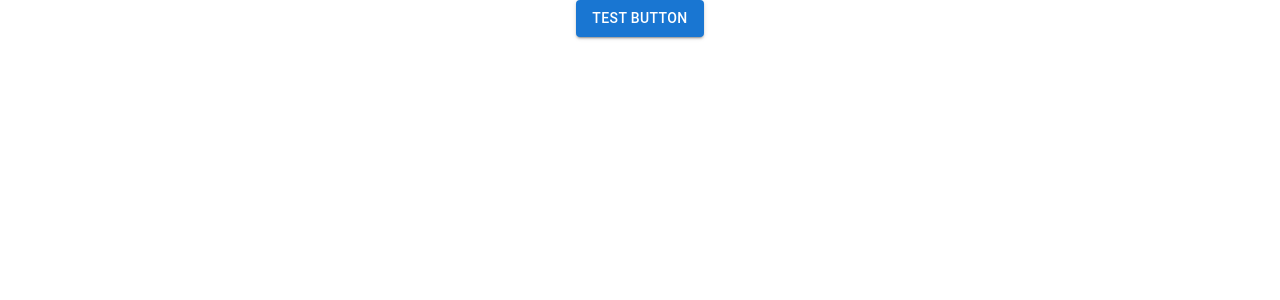
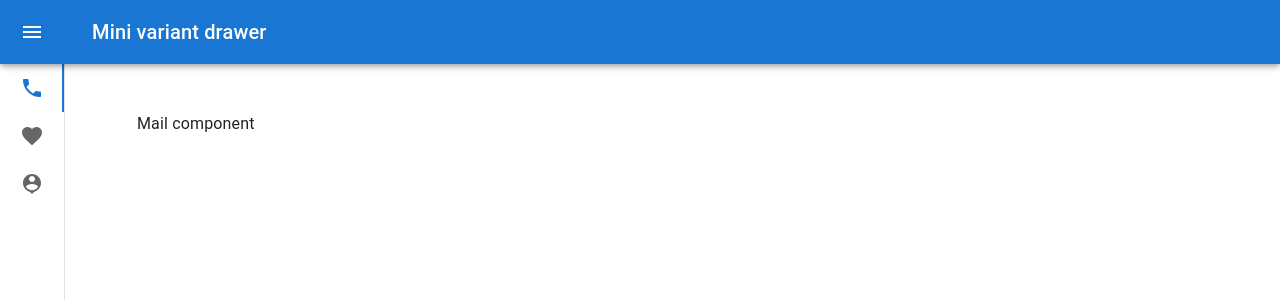
Before and after one commit to TranMinhTruyen/ggappweb, a React (Create React App) app: page / in a window 1280 px wide. Shown: the top 300 px of the page. Built offline with nearby package versions, Linux system fonts and the light colour scheme.

Commit message:
add demo component

```diff
--- a/src/App.css
+++ b/src/App.css
@@ -1,3 +1,6 @@
 .App {
   text-align: center;
 }
+.MuiButtonBase-root-MuiTab-root {
+  min-width: 0px;
+}
--- a/src/App.tsx
+++ b/src/App.tsx
@@ -1,39 +1,197 @@
-import React, {useEffect} from 'react';
-import './App.css';
+import * as React from 'react';
+import {SyntheticEvent, useState} from 'react';
+import {CSSObject, styled, Theme, useTheme} from '@mui/material/styles';
+import Box from '@mui/material/Box';
+import MuiDrawer from '@mui/material/Drawer';
+import MuiAppBar, {AppBarProps as MuiAppBarProps} from '@mui/material/AppBar';
+import Toolbar from '@mui/material/Toolbar';
+import CssBaseline from '@mui/material/CssBaseline';
+import Typography from '@mui/material/Typography';
+import IconButton from '@mui/material/IconButton';
+import MenuIcon from '@mui/icons-material/Menu';
+import ChevronLeftIcon from '@mui/icons-material/ChevronLeft';
+import ChevronRightIcon from '@mui/icons-material/ChevronRight';
+import {Container, Tab, Tabs} from "@mui/material";
+import Mail from "./Mail";
+import PhoneIcon from '@mui/icons-material/Phone';
+import FavoriteIcon from '@mui/icons-material/Favorite';
+import PersonPinIcon from '@mui/icons-material/PersonPin';
 
-import {useAppSelector, useAppDispatch} from "./redux/hooks";
-import {setToken, TokenState} from "./redux/slices/tokenSlice";
-import {Button, Container, Grid} from "@mui/material";
+const drawerWidth = 240;
 
-const App = () => {
-	const token = useAppSelector(state => state.tokenSlice);
-	const dispatch = useAppDispatch();
-	const initToken: TokenState = {
-		token: '',
-		role: '',
-		authorities: []
-	}
+const openedMixin = (theme: Theme): CSSObject => ({
+    width: drawerWidth,
+    transition: theme.transitions.create('width', {
+        easing: theme.transitions.easing.sharp,
+        duration: theme.transitions.duration.enteringScreen,
+    }),
+    overflowX: 'hidden',
+});
 
-	useEffect(() => {
-		console.log('Token object:', token);
-	}, [token]);
+const closedMixin = (theme: Theme): CSSObject => ({
+    transition: theme.transitions.create('width', {
+        easing: theme.transitions.easing.sharp,
+        duration: theme.transitions.duration.leavingScreen,
+    }),
+    overflowX: 'hidden',
+    width: `calc(${theme.spacing(7)} + 1px)`,
+    [theme.breakpoints.up('sm')]: {
+        width: `calc(${theme.spacing(8)} + 1px)`,
+    },
+});
 
-	const testSetToken = () => {
-		initToken.token = 'test token';
-		initToken.role = 'ROLE_ADMIN';
-		initToken.authorities = ['CREATED', 'DELETED'];
+const DrawerHeader = styled('div')(({theme}) => ({
+    display: 'flex',
+    alignItems: 'center',
+    justifyContent: 'flex-end',
+    padding: theme.spacing(0, 1),
+    // necessary for content to be below app bar
+    ...theme.mixins.toolbar,
+}));
 
-		dispatch(setToken(initToken));
-	}
+interface AppBarProps extends MuiAppBarProps {
+    open?: boolean;
+}
 
+const AppBar = styled(MuiAppBar, {
+    shouldForwardProp: (prop) => prop !== 'open',
+})<AppBarProps>(({theme, open}) => ({
+    zIndex: theme.zIndex.drawer + 1,
+    transition: theme.transitions.create(['width', 'margin'], {
+        easing: theme.transitions.easing.sharp,
+        duration: theme.transitions.duration.leavingScreen,
+    }),
+    ...(open && {
+        marginLeft: drawerWidth,
+        width: `calc(100% - ${drawerWidth}px)`,
+        transition: theme.transitions.create(['width', 'margin'], {
+            easing: theme.transitions.easing.sharp,
+            duration: theme.transitions.duration.enteringScreen,
+        }),
+    }),
+}));
+
+const Drawer = styled(MuiDrawer, {shouldForwardProp: (prop) => prop !== 'open'})(
+    ({theme, open}) => ({
+        width: drawerWidth,
+        flexShrink: 0,
+        whiteSpace: 'nowrap',
+        boxSizing: 'border-box',
+        ...(open && {
+            ...openedMixin(theme),
+            '& .MuiDrawer-paper': openedMixin(theme),
+        }),
+        ...(!open && {
+            ...closedMixin(theme),
+            '& .MuiDrawer-paper': closedMixin(theme),
+        }),
+    }),
+);
+
+interface TabPanelProps {
+	children?: React.ReactNode;
+	index: number;
+	value: number;
+}
+
+function TabPanel(props: TabPanelProps) {
+	const { children, value, index, ...other } = props;
 
 	return (
-		<div className={"App"}>
-			<Container fixed={true}>
-				<Button variant="contained" onClick={() => {testSetToken()}}>Test button</Button>
-			</Container>
+		<div
+			role="tabpanel"
+			hidden={value !== index}
+			id={`vertical-tabpanel-${index}`}
+			aria-labelledby={`vertical-tab-${index}`}
+			{...other}
+		>
+			{value === index && (
+				<Box sx={{ p: 3 }}>
+					<Typography>{children}</Typography>
+				</Box>
+			)}
 		</div>
 	);
 }
 
-export default App;
+function a11yProps(index: number) {
+	return {
+		id: `vertical-tab-${index}`,
+		'aria-controls': `vertical-tabpanel-${index}`,
+	};
+}
+
+export default function App() {
+    const theme = useTheme();
+    const [open, setOpen] = useState(false);
+	const [value, setValue] = useState(0);
+
+	const handleChange = (event: SyntheticEvent, newValue: number) => {
+		setValue(newValue);
+	};
+
+    const handleDrawerOpen = () => {
+        setOpen(true);
+    };
+
+    const handleDrawerClose = () => {
+        setOpen(false);
+    };
+
+    return (
+        <Box sx={{display: 'flex'}}>
+            <CssBaseline/>
+            <AppBar position="fixed" open={open}>
+                <Toolbar>
+                    <IconButton
+                        color="inherit"
+                        aria-label="open drawer"
+                        onClick={handleDrawerOpen}
+                        edge="start"
+                        sx={{
+                            marginRight: 5,
+                            ...(open && {display: 'none'}),
+                        }}
+                    >
+                        <MenuIcon/>
+                    </IconButton>
+                    <Typography variant="h6" noWrap component="div">
+                        Mini variant drawer
+                    </Typography>
+                </Toolbar>
+            </AppBar>
+            <Drawer variant="permanent" open={open}>
+                <DrawerHeader>
+                    <IconButton onClick={handleDrawerClose}>
+                        {theme.direction === 'rtl' ? <ChevronRightIcon/> : <ChevronLeftIcon/>}
+                    </IconButton>
+                </DrawerHeader>
+				<Tabs orientation="vertical"
+					  variant="scrollable"
+					  value={value}
+					  onChange={handleChange}
+				>
+					<Tab icon={<PhoneIcon />} iconPosition="start" label={ open ? "Item One" : ""} {...a11yProps(0)}/>
+					<Tab icon={<FavoriteIcon />} iconPosition="start" label={ open ? "Item Two" : ""} {...a11yProps(1)}/>
+					<Tab icon={<PersonPinIcon />} iconPosition="start" label={ open ? "Item Three" : ""} {...a11yProps(2)}/>
+				</Tabs>
+            </Drawer>
+			<Box component="main" sx={{ flexGrow: 1, p: 3 }}>
+				<DrawerHeader />
+				<TabPanel value={value} index={0}>
+					<Mail/>
+				</TabPanel>
+				<TabPanel value={value} index={1}>
+					<Container>
+						<Typography>Item 1</Typography>
+					</Container>
+				</TabPanel>
+				<TabPanel value={value} index={2}>
+					<Container>
+						<Typography>Item 2</Typography>
+					</Container>
+				</TabPanel>
+			</Box>
+        </Box>
+    );
+}
--- /dev/null
+++ b/src/Mail.tsx
@@ -0,0 +1,12 @@
+import React from "react";
+import {Container} from "@mui/material";
+import Typography from "@mui/material/Typography";
+
+const Mail = () => {
+  return (
+      <Container>
+          <Typography>Mail component</Typography>
+      </Container>
+  )
+}
+export default Mail;
--- a/src/index.css
+++ b/src/index.css
@@ -11,3 +11,7 @@ code {
   font-family: source-code-pro, Menlo, Monaco, Consolas, 'Courier New',
     monospace;
 }
+
+.MuiButtonBase-root.MuiTab-root {
+  min-width: 0px;
+}
--- a/src/index.tsx
+++ b/src/index.tsx
@@ -1,9 +1,9 @@
 import React from 'react';
 import ReactDOM from 'react-dom/client';
-import './index.css';
 import App from './App';
 import {Provider} from "react-redux";
 import {store} from "./redux/store";
+import './index.css';
 
 const root = ReactDOM.createRoot(
   document.getElementById('root') as HTMLElement
```
